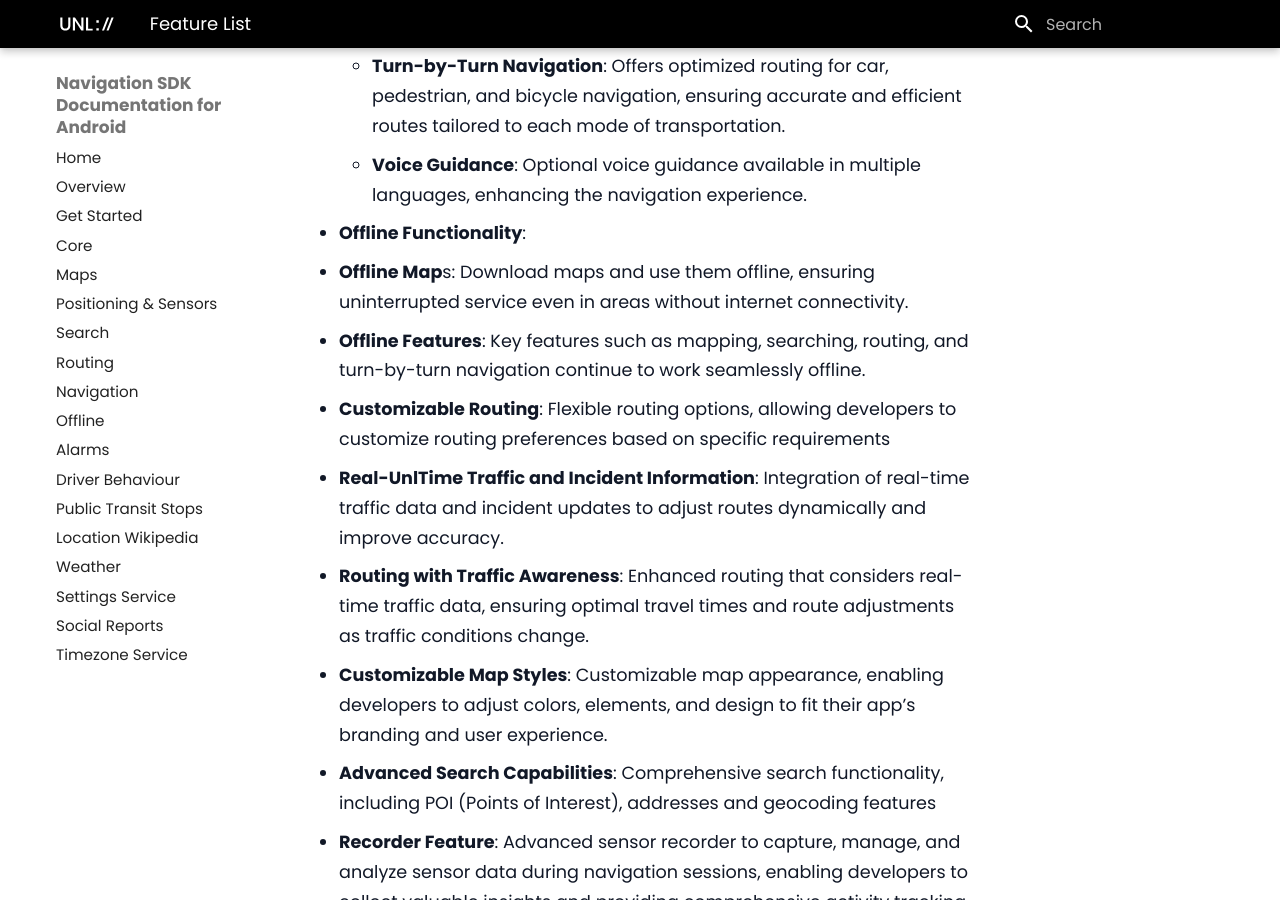
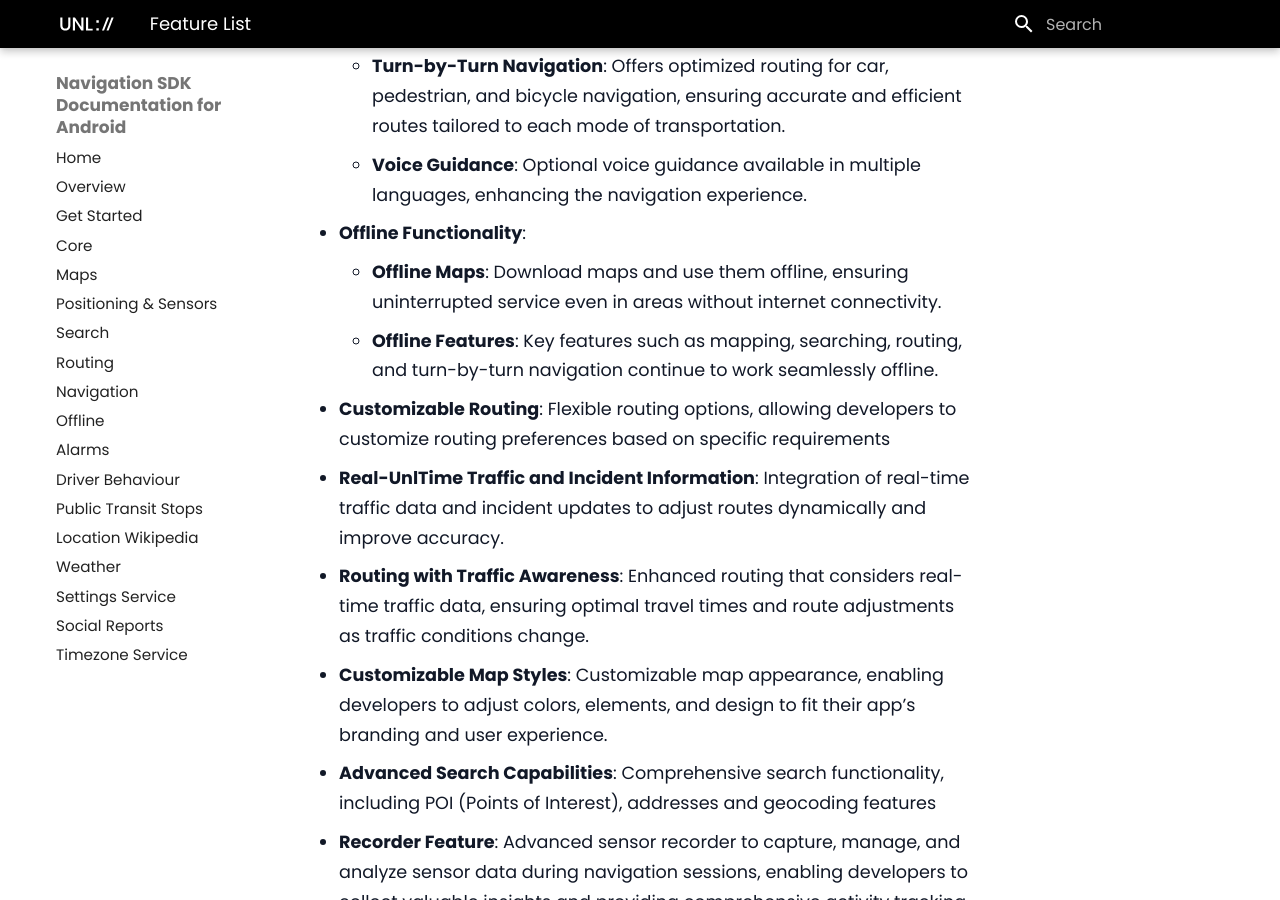
Before and after one commit to u-n-l/navigation-sdk-android-docs, an MkDocs documentation site: the page built from docs/01-Overview/02-Feature list.md, in a window 1280 px wide and 900 px high, scrolled down 403 px. Built offline with MkDocs 1.6.1 and Material for MkDocs 9.7.7, drawn with Linux system fonts in a browser that asks for light colours.

Commit message:
Update 02-Feature list.md

```diff
--- a/docs/01-Overview/02-Feature list.md
+++ b/docs/01-Overview/02-Feature list.md
@@ -10,8 +10,8 @@ UNL Navigation SDK for Android includes:
     - **Voice Guidance**: Optional voice guidance available in multiple languages, enhancing the navigation experience.
 
 - **Offline Functionality**:
-  - **Offline Map**s: Download maps and use them offline, ensuring uninterrupted service even in areas without internet connectivity.
-  - **Offline Features**: Key features such as mapping, searching, routing, and turn-by-turn navigation continue to work seamlessly offline.
+    - **Offline Maps**: Download maps and use them offline, ensuring uninterrupted service even in areas without internet connectivity.
+    - **Offline Features**: Key features such as mapping, searching, routing, and turn-by-turn navigation continue to work seamlessly offline.
 
 - **Customizable Routing**: Flexible routing options, allowing developers to customize routing preferences based on specific requirements
 - **Real-UnlTime Traffic and Incident Information**: Integration of real-time traffic data and incident updates to adjust routes dynamically and improve accuracy.
```
